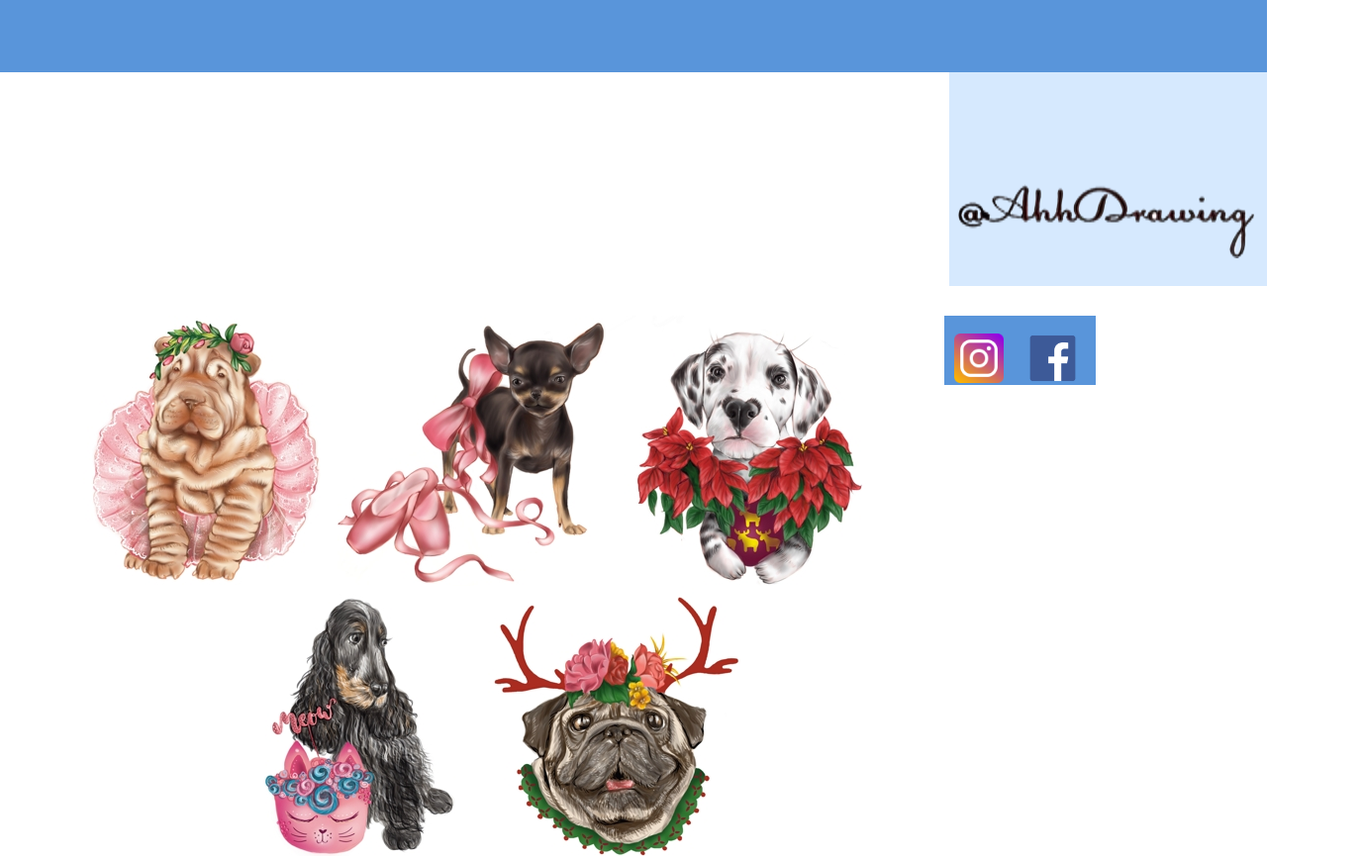
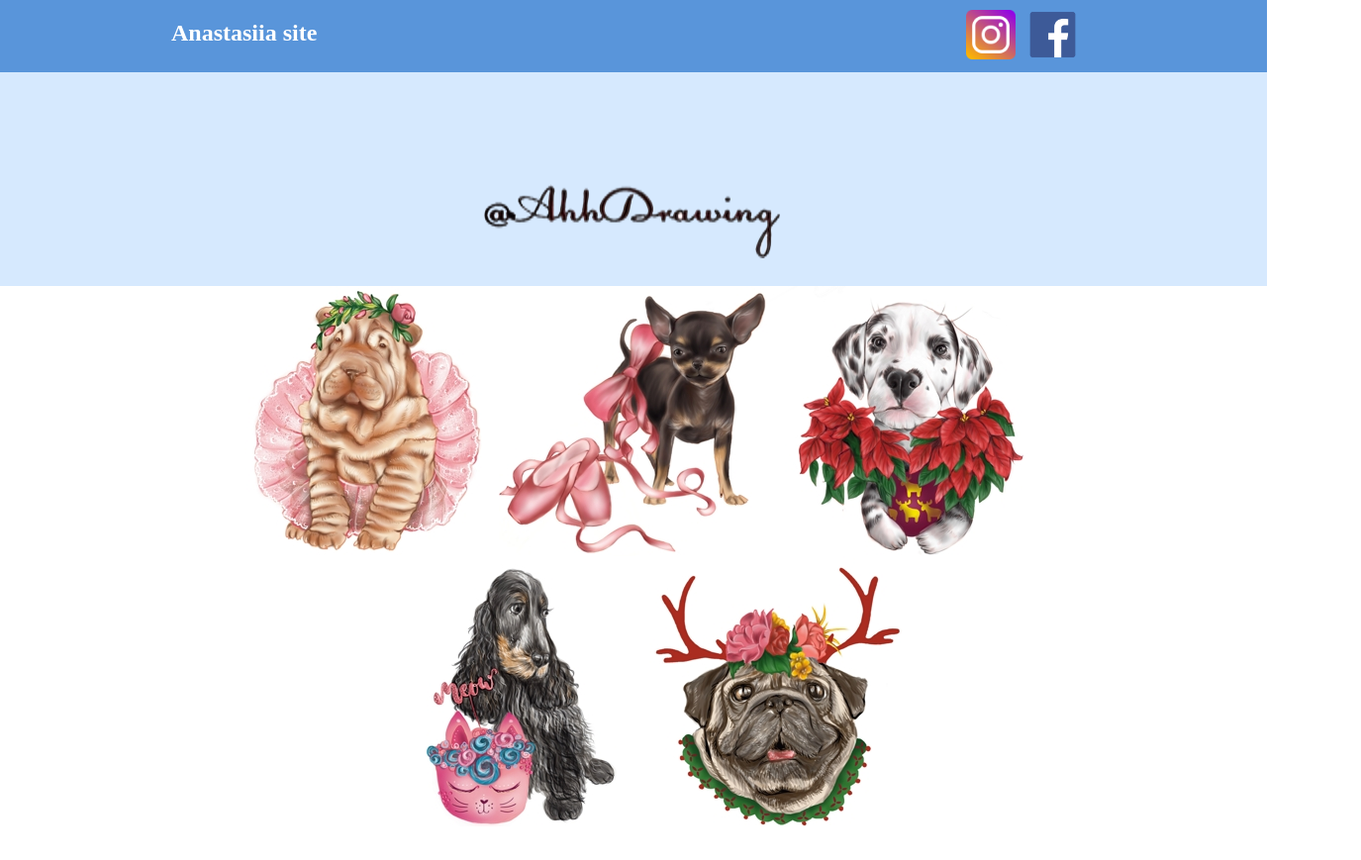
Before and after one commit to solncemoreoblaka/solncemoreoblaka.github.io, a plain HTML site: page index.html in a window 1280 px wide. Shown: the whole page at 99% size, 1375 px wide, since content can reach past the window. After the commit the page ends 839 px from the top, so only its background shows below. Drawn offline with Linux system fonts and the light colour scheme.

Commit message:
Update index.html

```diff
--- a/index.html
+++ b/index.html
@@ -1,13 +1,13 @@
 <!DOCTYPE html>
   <head>
     <title>Anastasiia's site </title>
-	<link rel='stylesheet' href='styles.css'/>
+    <link rel='stylesheet' href='styles.css'/>
   </head>
   <body>
     <div class='menu-container'>
-		<div class="center-container" style="font-size:5vw">
+		<div class="center-container">
 			<div class="left-container">
-				<h1>Anastasiia site</h1>
+				<h2>Anastasiia site</h2>
 			</div>
 			<div class="right-container">
 				<div class='container'>
```
